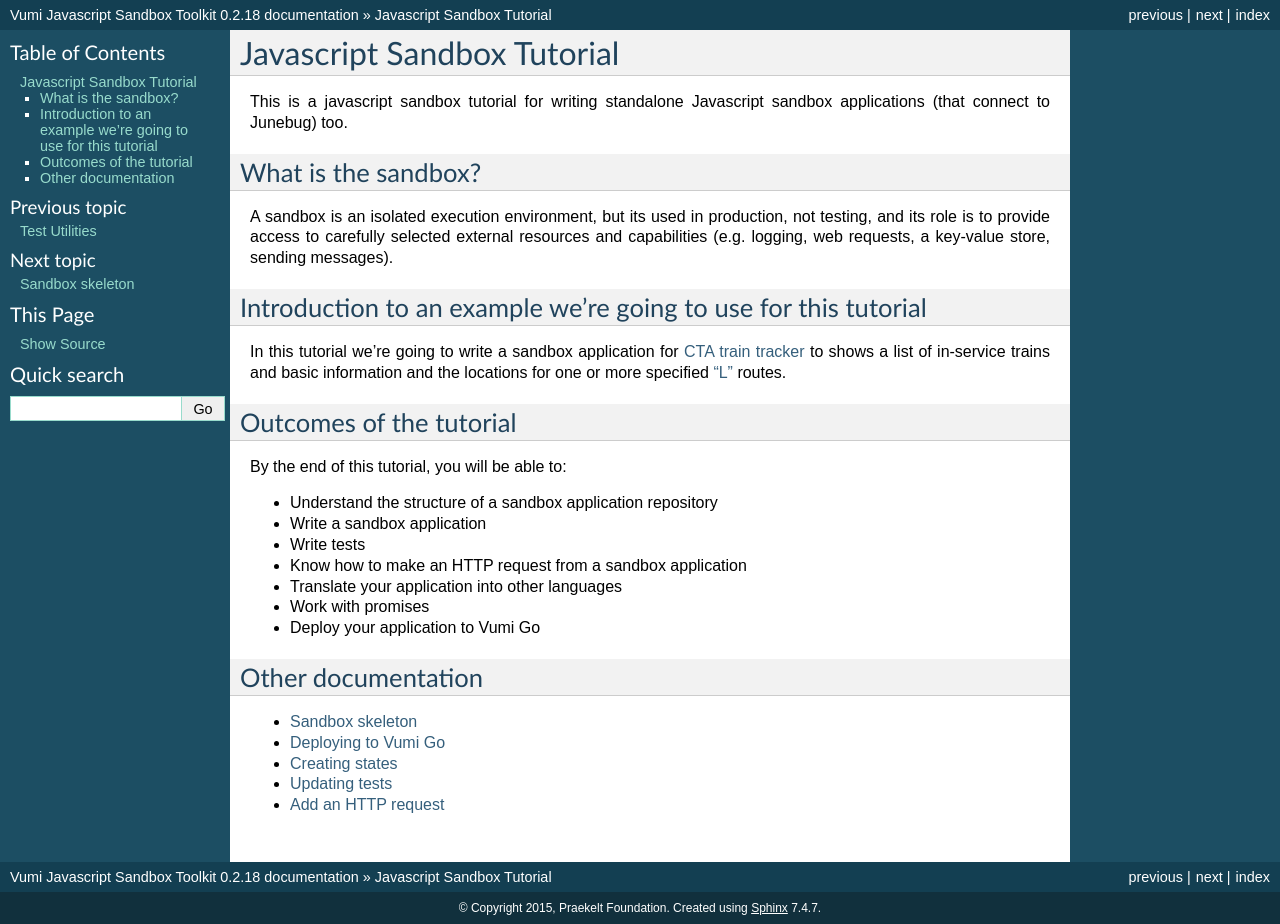
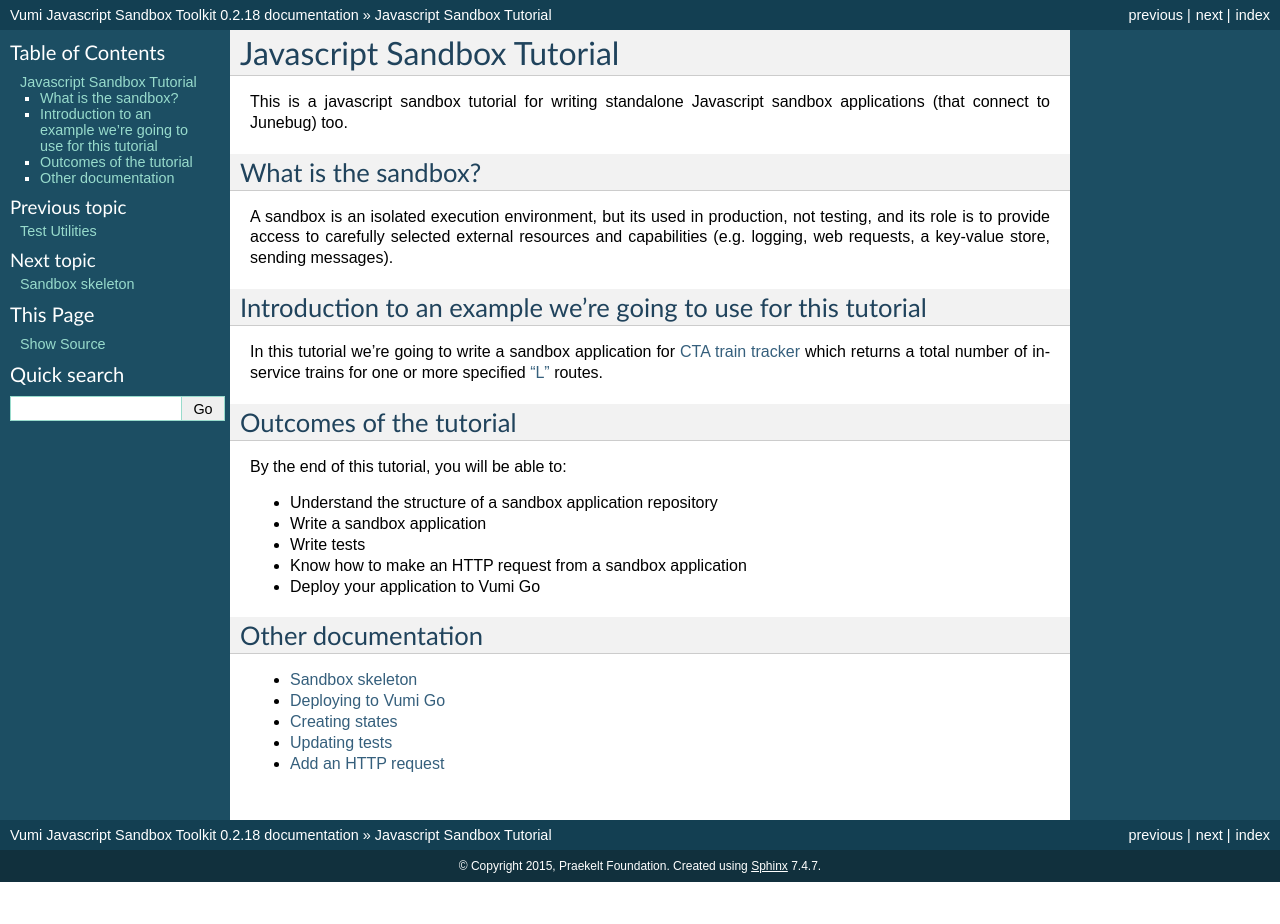
Before and after one commit to praekeltfoundation/vumi-jssandbox-toolkit, a Sphinx documentation site: the page built from docs/tutorial/index.rst, in a window 1280 px wide. Built offline with Sphinx 7.4.7, drawn with Linux system fonts in a browser that asks for light colours; after the commit the page ends 900 px from its top, so only the background shows below that.

Commit message:
update index page

```diff
--- a/docs/tutorial/index.rst
+++ b/docs/tutorial/index.rst
@@ -13,7 +13,7 @@
 Introduction to an example we’re going to use for this tutorial
 ---------------------------------------------------------------
 
-In this tutorial we're going to write a sandbox application for `CTA train tracker <http://www.transitchicago.com/traintracker/default.aspx>`_ to shows a list of in-service trains and basic information and the locations for one or more specified `"L" <https://en.wikipedia.org/wiki/Chicago_%22L%22>`_ routes.
+In this tutorial we're going to write a sandbox application for `CTA train tracker <http://www.transitchicago.com/traintracker/default.aspx>`_ which returns a total number of in-service trains for one or more specified `"L" <https://en.wikipedia.org/wiki/Chicago_%22L%22>`_ routes.
 
 
 Outcomes of the tutorial
@@ -25,8 +25,6 @@
 - Write a sandbox application
 - Write tests
 - Know how to make an HTTP request from a sandbox application
-- Translate your application into other languages
-- Work with promises
 - Deploy your application to Vumi Go
 
 
```
